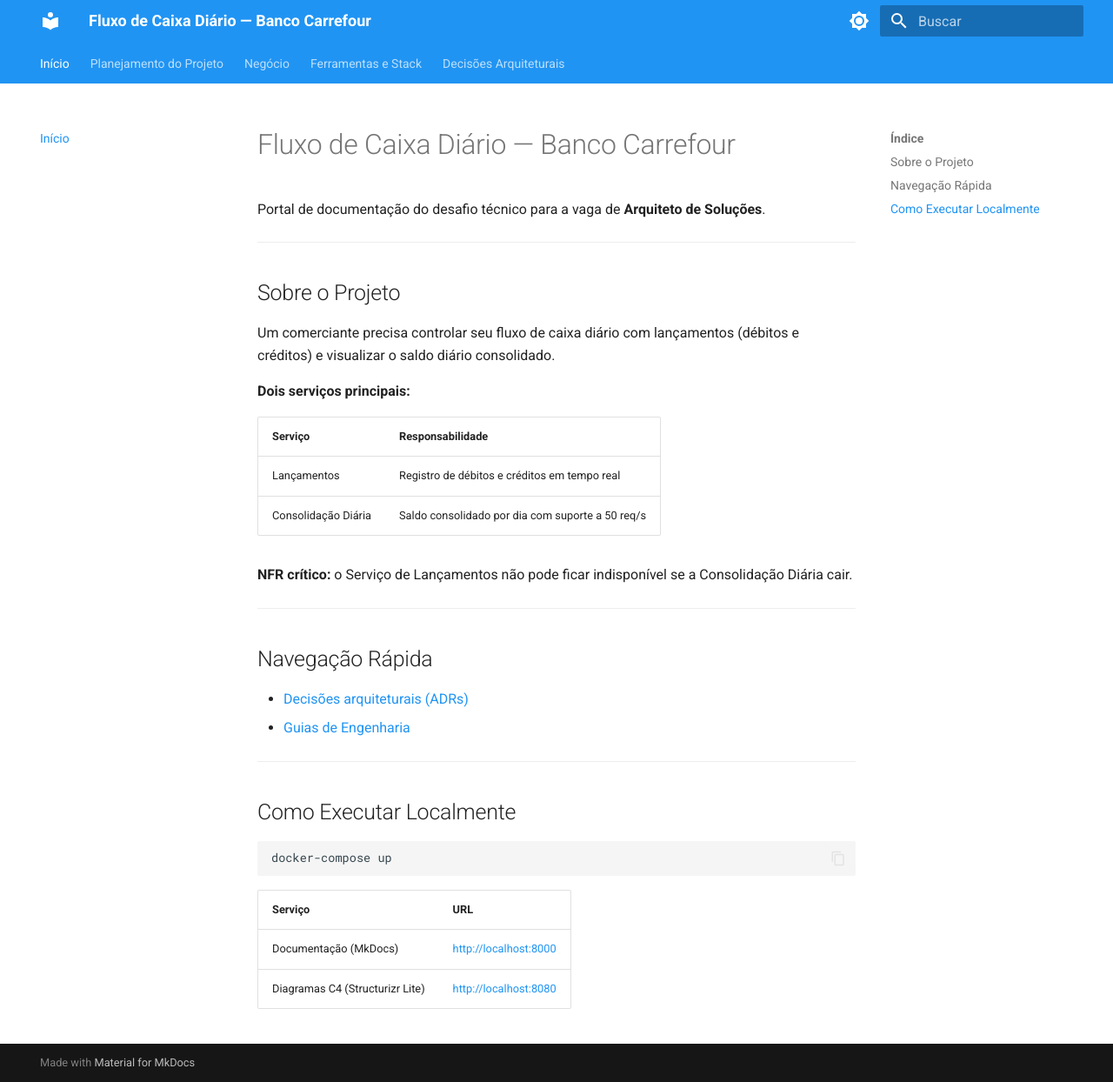
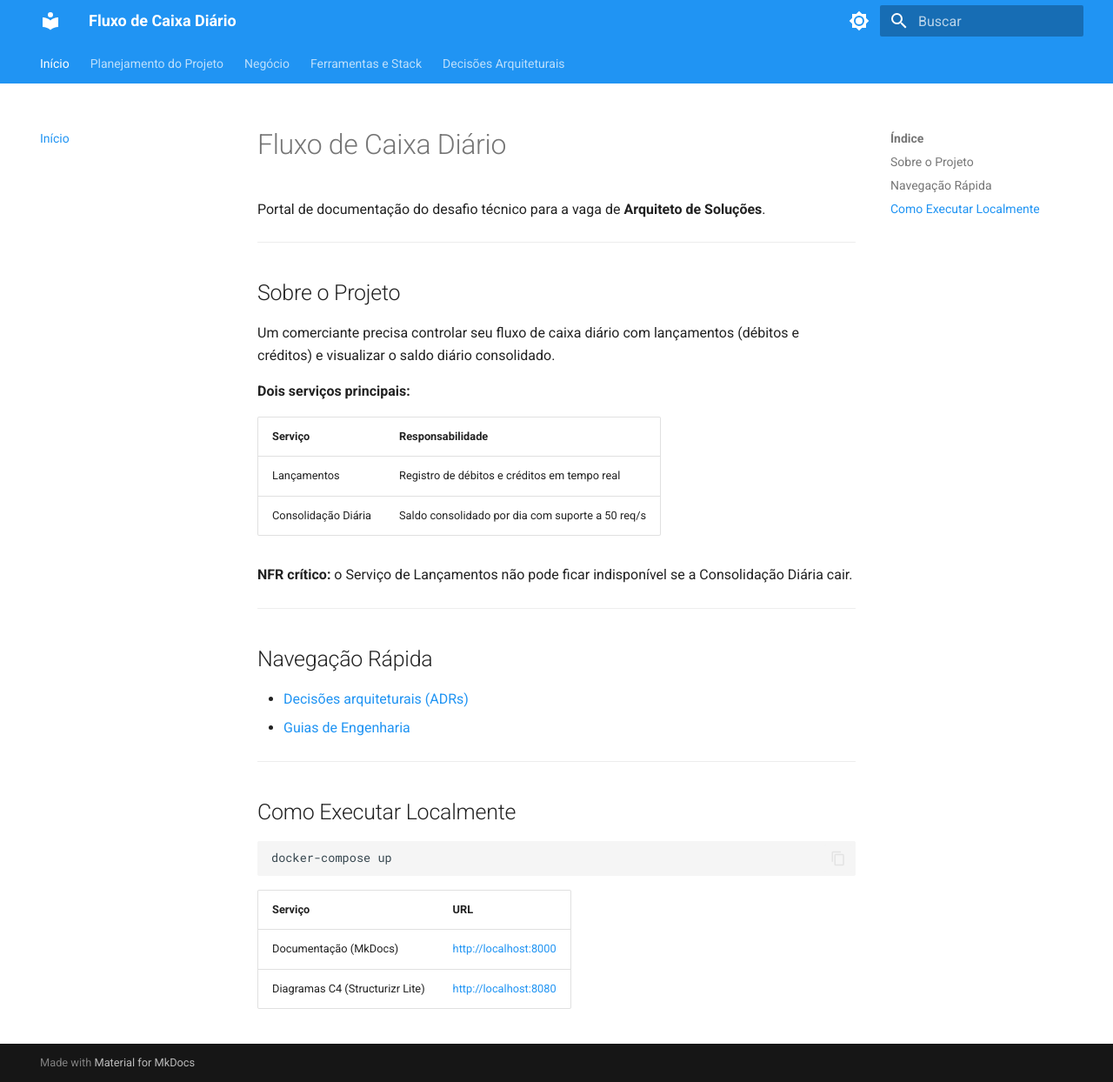
Before and after one commit to gsperim/account-engine-lab, an MkDocs documentation site: the page built from docs/index.md, in a window 1280 px wide and 1244 px high. Shown: the whole window at 87% size. Built offline with MkDocs 1.6.1 and Material for MkDocs 9.7.7, drawn with Linux system fonts in a browser that asks for light colours.

Commit message:
chore(contrib): remover referências à empresa contratante para publicação no GitHub
Co-Authored-By: Claude Sonnet 4.6 <noreply@anthropic.com>

```diff
--- a/docs/index.md
+++ b/docs/index.md
@@ -1,4 +1,4 @@
-# Fluxo de Caixa Diário — Banco Carrefour
+# Fluxo de Caixa Diário
 
 Portal de documentação do desafio técnico para a vaga de **Arquiteto de Soluções**.
 
--- a/mkdocs.yml
+++ b/mkdocs.yml
@@ -1,4 +1,4 @@
-site_name: Fluxo de Caixa Diário — Banco Carrefour
+site_name: Fluxo de Caixa Diário
 site_description: Desafio técnico para a vaga de Arquiteto de Soluções
 docs_dir: docs
 site_dir: site
```
Also changed, not shown: README.md (+1 -1 lines), docs/negocio/drivers.md (+1 -1 lines), 2 other files.
